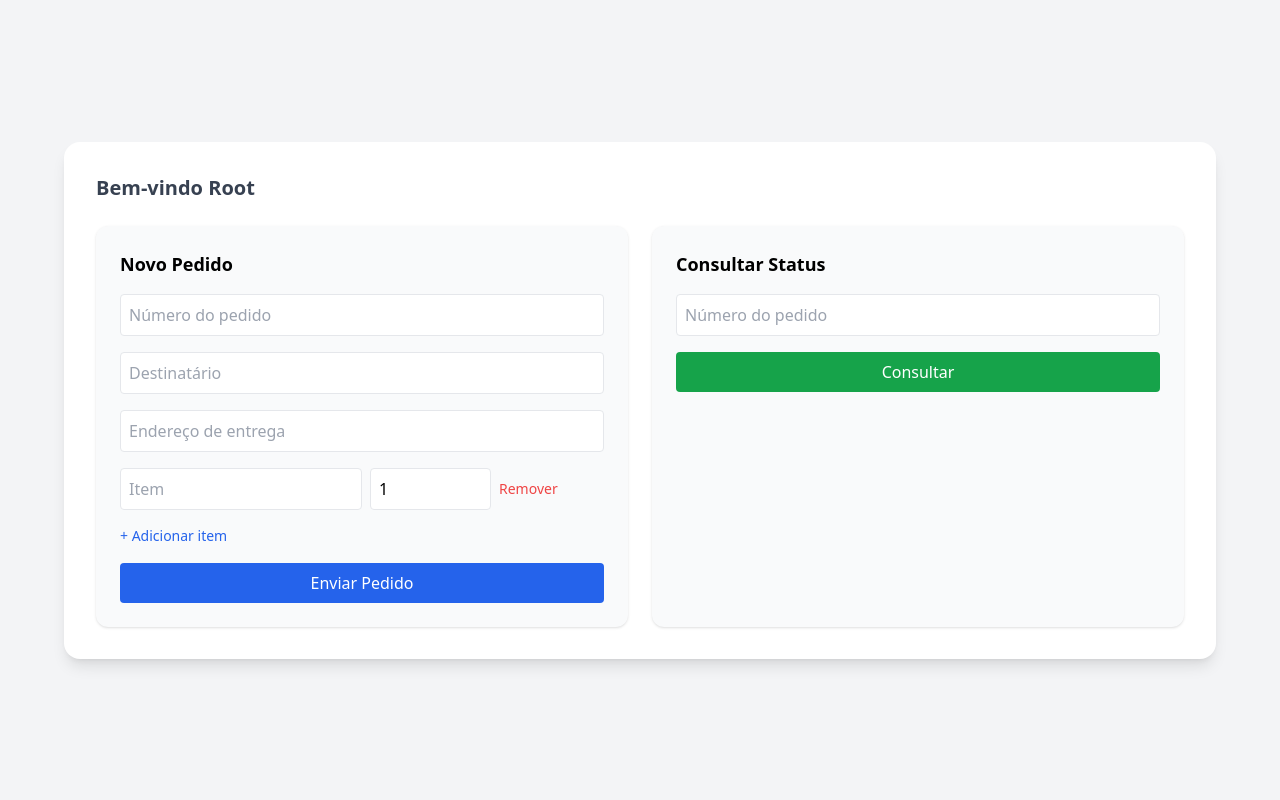
After one commit to MateusS0ares/trabalho-soap, a Flask app: page /dashboard in a window 1280 px wide. The commit adds this page. Run offline with Flask 3, Linux system fonts and the light colour scheme; some libraries are stand-ins or nearby versions.

Commit message:
add tela de login fake e status do pedido

```diff
--- a/compras/app.py
+++ b/compras/app.py
@@ -1,88 +1,104 @@
-from flask import Flask, request, render_template, redirect
+from flask import Flask, request, render_template, redirect, url_for
 import requests
 import xml.etree.ElementTree as ET
 
 app = Flask(__name__)
-
 TRANSPORTADORA_URL = "http://localhost:5001/soap"
 
-@app.route('/', methods=['GET', 'POST'])
-def index():
+@app.route('/')
+def root():
+    return redirect('/login')
+
+@app.route('/login', methods=['GET', 'POST'])
+def login():
     if request.method == 'POST':
-        numero = request.form['numero']
-        destinatario = request.form['destinatario']
-        endereco = request.form['endereco']
-        nomes = request.form.getlist('item_nome[]')
-        qtds = request.form.getlist('item_qtd[]')
+        return redirect(url_for('dashboard'))
+    return render_template("login.html")
 
-        # Monta itens em XML
-        itens_xml = ""
-        for nome, qtd in zip(nomes, qtds):
-            itens_xml += f"""
-            <item>
-              <nome>{nome}</nome>
-              <quantidade>{qtd}</quantidade>
-            </item>
-            """
+@app.route('/dashboard', methods=['GET'])
+def dashboard():
+    mensagem = request.args.get('mensagem')
+    return render_template("dashboard.html", toast=mensagem)
 
-        soap_body = f"""<?xml version="1.0"?>
-        <soap:Envelope xmlns:soap="http://schemas.xmlsoap.org/soap/envelope/">
-          <soap:Body>
-            <RegistrarPedido xmlns="http://example.com/">
-              <numero>{numero}</numero>
-              <endereco>{endereco}</endereco>
-              <itens>
-                {itens_xml}
-              </itens>
-              <destinatario>{destinatario}</destinatario>
-            </RegistrarPedido>
-          </soap:Body>
-        </soap:Envelope>
+@app.route('/enviar', methods=['POST'])
+def enviar():
+    numero = request.form['numero']
+    destinatario = request.form['destinatario']
+    endereco = request.form['endereco']
+    nomes = request.form.getlist('item_nome[]')
+    qtds = request.form.getlist('item_qtd[]')
+
+    # Monta itens em XML
+    itens_xml = ""
+    for nome, qtd in zip(nomes, qtds):
+        itens_xml += f"""
+        <item>
+          <nome>{nome}</nome>
+          <quantidade>{qtd}</quantidade>
+        </item>
         """
 
-        headers = {"Content-Type": "text/xml"}
-        try:
-            response = requests.post(TRANSPORTADORA_URL, data=soap_body, headers=headers)
-            print("Resposta da transportadora:", response.text)
-        except Exception as e:
-            print("Erro ao enviar pedido:", e)
+    soap_body = f"""<?xml version="1.0"?>
+    <soap:Envelope xmlns:soap="http://schemas.xmlsoap.org/soap/envelope/">
+      <soap:Body>
+        <RegistrarPedido xmlns="http://example.com/">
+          <numero>{numero}</numero>
+          <endereco>{endereco}</endereco>
+          <itens>{itens_xml}</itens>
+          <destinatario>{destinatario}</destinatario>
+        </RegistrarPedido>
+      </soap:Body>
+    </soap:Envelope>
+    """
 
-        return redirect('/')
-    return render_template("index.html")
+    headers = {"Content-Type": "text/xml"}
+    mensagem_transportadora = "Pedido enviado."
 
-@app.route('/status', methods=['GET', 'POST'])
+    try:
+        response = requests.post(TRANSPORTADORA_URL, data=soap_body, headers=headers)
+        resposta_xml = response.text
+
+        # Extraindo a mensagem real da resposta
+        root = ET.fromstring(resposta_xml)
+        ns = {"soap": "http://schemas.xmlsoap.org/soap/envelope/"}
+        body = root.find("soap:Body", ns)
+        status_element = body.find(".//{http://example.com/}status")
+        mensagem_transportadora = status_element.text if status_element is not None else "Resposta indefinida da transportadora."
+    except Exception as e:
+        mensagem_transportadora = f"Erro ao enviar o pedido!"
+
+    return redirect(url_for('dashboard', mensagem=mensagem_transportadora))
+
+@app.route('/status', methods=['POST'])
 def status():
-    if request.method == 'POST':
-        numero = request.form.get("numero")
+    numero = request.form.get("numero")
 
-        soap_body = f"""<?xml version="1.0"?>
-        <soap:Envelope xmlns:soap="http://schemas.xmlsoap.org/soap/envelope/">
-          <soap:Body>
-            <ConsultarStatus xmlns="http://example.com/">
-              <numero>{numero}</numero>
-            </ConsultarStatus>
-          </soap:Body>
-        </soap:Envelope>
-        """
+    soap_body = f"""<?xml version="1.0"?>
+    <soap:Envelope xmlns:soap="http://schemas.xmlsoap.org/soap/envelope/">
+      <soap:Body>
+        <ConsultarStatus xmlns="http://example.com/">
+          <numero>{numero}</numero>
+        </ConsultarStatus>
+      </soap:Body>
+    </soap:Envelope>
+    """
 
-        headers = {"Content-Type": "text/xml"}
-        try:
-            response = requests.post(TRANSPORTADORA_URL, data=soap_body, headers=headers)
-            resposta_xml = response.text
+    headers = {"Content-Type": "text/xml"}
+    try:
+        response = requests.post(TRANSPORTADORA_URL, data=soap_body, headers=headers)
+        resposta_xml = response.text
 
-            # Parse da resposta SOAP
-            root = ET.fromstring(resposta_xml)
-            ns = {"soap": "http://schemas.xmlsoap.org/soap/envelope/"}
-            body = root.find("soap:Body", ns)
-            status_element = body.find(".//{http://example.com/}status")
-            status = status_element.text if status_element is not None else "Não encontrado"
-        except Exception as e:
-            print("Erro ao consultar status:", e)
-            status = "Erro ao consultar"
+        # Parse da resposta SOAP
+        root = ET.fromstring(resposta_xml)
+        ns = {"soap": "http://schemas.xmlsoap.org/soap/envelope/"}
+        body = root.find("soap:Body", ns)
+        status_element = body.find(".//{http://example.com/}status")
+        status = status_element.text if status_element is not None else "Não encontrado"
+    except Exception as e:
+        print("Erro ao consultar status:", e)
+        status = "Erro ao consultar"
 
-        return render_template("status.html", numero=numero, status=status)
-
-    return render_template("status_form.html")
+    return render_template("dashboard.html", resultado_status=status, numero_consultado=numero)
 
 if __name__ == '__main__':
     app.run(port=5000)
--- /dev/null
+++ b/compras/templates/dashboard.html
@@ -0,0 +1,148 @@
+<!DOCTYPE html>
+<html lang="pt-br">
+  <head>
+    <meta charset="UTF-8" />
+    <title>Dashboard</title>
+    <script src="https://cdn.tailwindcss.com"></script>
+    <script>
+      function adicionarItem() {
+        const container = document.getElementById("itens-container");
+        const itemDiv = document.createElement("div");
+        itemDiv.classList = "flex gap-2 mb-2";
+        itemDiv.innerHTML = `
+        <input name="item_nome[]" placeholder="Nome do item" class="w-1/2 border rounded p-2" required>
+        <input name="item_qtd[]" type="number" min="1" value="1" placeholder="Quantidade" class="w-1/4 border rounded p-2" required>
+        <button type="button" onclick="removerItem(this)" class="text-red-500 text-sm hover:underline">Remover</button>
+      `;
+        container.appendChild(itemDiv);
+      }
+
+      function removerItem(botao) {
+        botao.parentElement.remove();
+      }
+    </script>
+  </head>
+  <body class="bg-gray-100 min-h-screen flex items-center justify-center">
+    <div class="bg-white p-8 rounded-2xl shadow-lg w-full max-w-6xl">
+      <h2 class="text-xl font-bold text-gray-700 mb-6">Bem-vindo Root</h2>
+
+      <div class="grid grid-cols-1 md:grid-cols-2 gap-6">
+        <!-- Formulário de novo pedido -->
+        <div class="bg-gray-50 p-6 rounded-xl shadow">
+          <h3 class="text-lg font-semibold mb-4">Novo Pedido</h3>
+          <form
+            method="POST"
+            action="{{ url_for('enviar') }}"
+            class="space-y-4"
+          >
+            <input
+              name="numero"
+              placeholder="Número do pedido"
+              class="w-full border rounded p-2"
+              required
+            />
+            <input
+              name="destinatario"
+              placeholder="Destinatário"
+              class="w-full border rounded p-2"
+              required
+            />
+            <input
+              name="endereco"
+              placeholder="Endereço de entrega"
+              class="w-full border rounded p-2"
+              required
+            />
+
+            <div id="itens-container" class="space-y-2">
+              <div class="flex gap-2">
+                <input
+                  name="item_nome[]"
+                  placeholder="Item"
+                  class="w-1/2 border rounded p-2"
+                  required
+                />
+                <input
+                  name="item_qtd[]"
+                  type="number"
+                  min="1"
+                  value="1"
+                  class="w-1/4 border rounded p-2"
+                  required
+                />
+                <button
+                  type="button"
+                  onclick="removerItem(this)"
+                  class="text-red-500 text-sm hover:underline"
+                >
+                  Remover
+                </button>
+              </div>
+            </div>
+            <button
+              type="button"
+              onclick="adicionarItem()"
+              class="text-blue-600 text-sm hover:underline"
+            >
+              + Adicionar item
+            </button>
+            <button
+              type="submit"
+              class="w-full bg-blue-600 text-white py-2 rounded hover:bg-blue-700"
+            >
+              Enviar Pedido
+            </button>
+          </form>
+        </div>
+
+        <!-- Consulta de status -->
+        <div class="bg-gray-50 p-6 rounded-xl shadow">
+          <h3 class="text-lg font-semibold mb-4">Consultar Status</h3>
+          <form
+            method="POST"
+            action="{{ url_for('status') }}"
+            class="space-y-4"
+          >
+            <input
+              name="numero"
+              placeholder="Número do pedido"
+              class="w-full border rounded p-2"
+              required
+            />
+            <button
+              type="submit"
+              class="w-full bg-green-600 text-white py-2 rounded hover:bg-green-700"
+            >
+              Consultar
+            </button>
+          </form>
+
+          {% if resultado_status %}
+          <div class="mt-4 bg-white border p-4 rounded text-center">
+            <p class="text-gray-600 text-sm">
+              Status do pedido <strong>{{ numero_consultado }}</strong>:
+            </p>
+            <p class="text-xl font-bold text-blue-700">
+              {{ resultado_status }}
+            </p>
+          </div>
+          {% endif %}
+        </div>
+      </div>
+    </div>
+    {% if toast %}
+    <div
+      id="toast"
+      class="fixed top-4 right-4 bg-blue-600 text-white px-4 py-2 rounded shadow-lg animate-fade-in-out z-50"
+    >
+      {{ toast }}
+    </div>
+    <script>
+      setTimeout(() => {
+        const toast = document.getElementById("toast");
+        if (toast) toast.style.display = "none";
+      }, 3000);
+    </script>
+    {% endif %}
+  </body>
+</html>
--- a/transportadora/app.py
+++ b/transportadora/app.py
@@ -55,7 +55,7 @@ def soap_service():
         <soap:Envelope xmlns:soap="http://schemas.xmlsoap.org/soap/envelope/">
           <soap:Body>
             <RegistrarPedidoResponse xmlns="http://example.com/">
-              <status>Recebido</status>
+              <status>✅ Pedido registrado com sucesso e enviado para a transportadora!</status>
             </RegistrarPedidoResponse>
           </soap:Body>
         </soap:Envelope>
--- a/transportadora/templates/index.html
+++ b/transportadora/templates/index.html
@@ -13,8 +13,8 @@
         <thead class="bg-blue-600 text-white">
           <tr>
             <th class="px-4 py-3 text-left">Número</th>
-            <th class="px-4 py-3 text-left">Item</th>
-            <th class="px-4 py-3 text-left">Quantidade</th>
+            <th class="px-4 py-3 text-left">Itens</th>
+            <th class="px-4 py-3 text-left">Endereço</th>
             <th class="px-4 py-3 text-left">Destinatário</th>
             <th class="px-4 py-3 text-left">Status</th>
             <th class="px-4 py-3 text-left">Atualizar</th>
```
Also changed, not shown: compras/templates/index.html (deleted, +0 -102 lines), compras/templates/login.html (added, +36 -0 lines), compras/templates/status.html (deleted, +0 -17 lines), compras/templates/status_form.html (deleted, +0 -35 lines).
